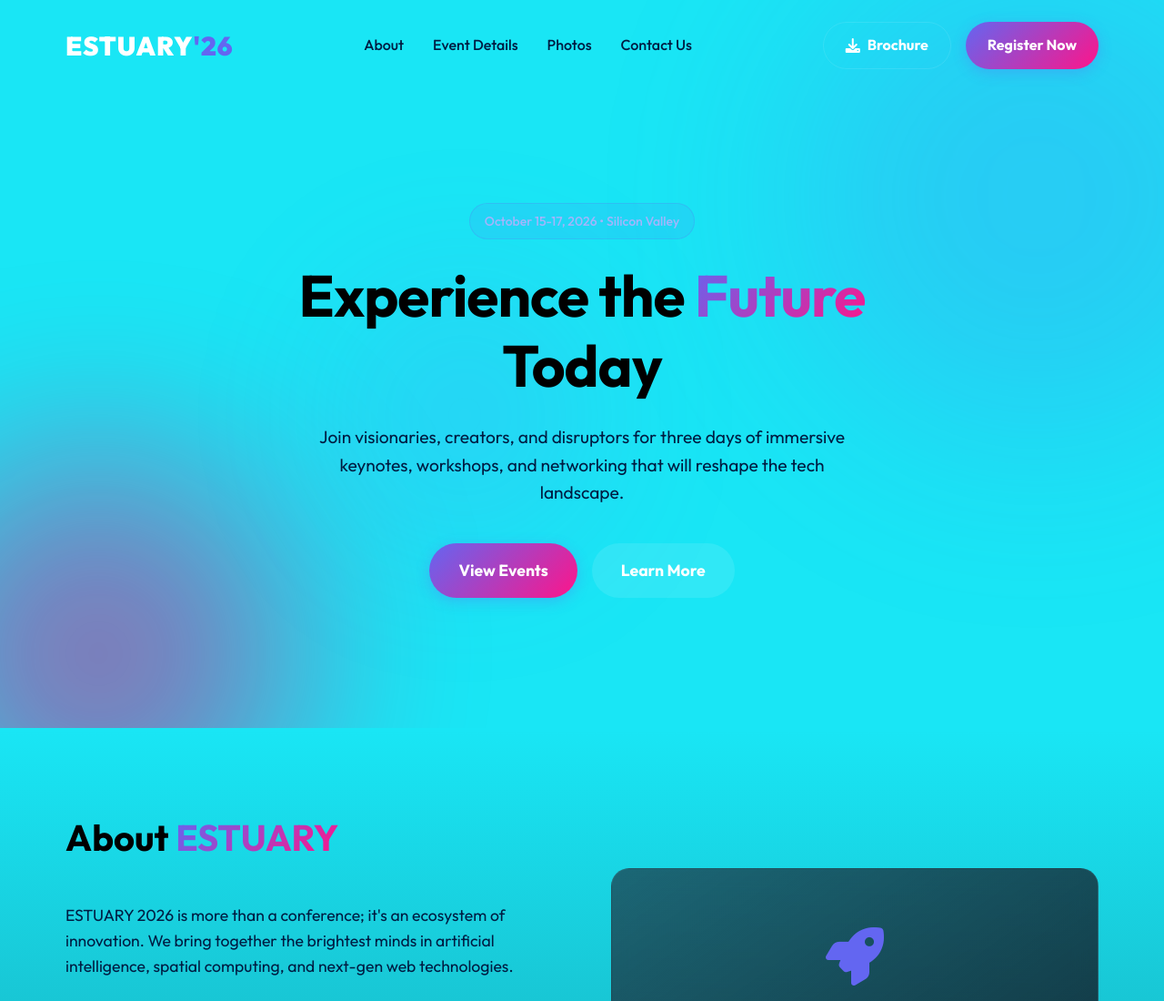
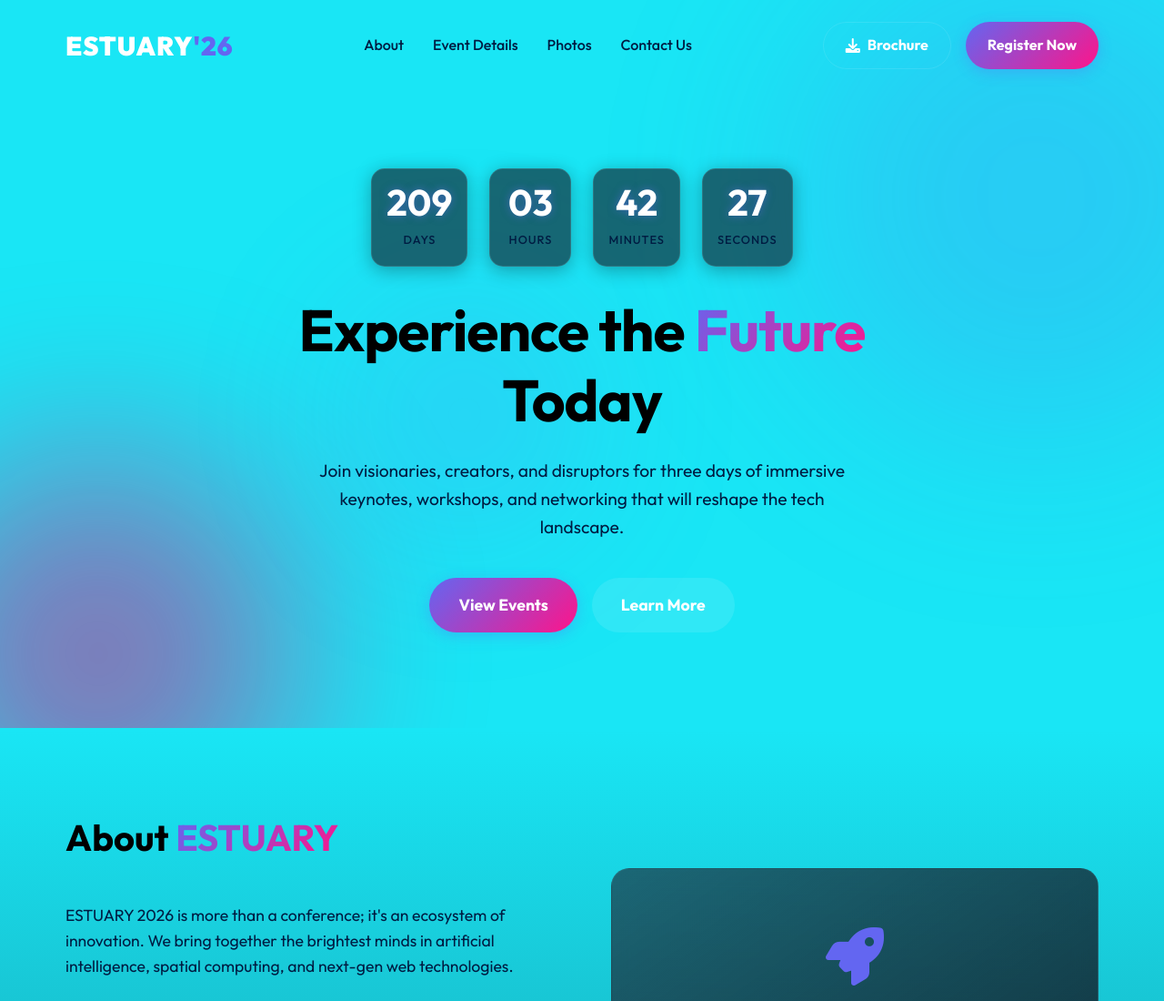
Before and after one commit to krishnakanthkve2017-tech/estuary2k26, a plain HTML site: page index.html in a window 1280 px wide. Shown: the top 1100 px of the page at 91% size. Drawn offline with Linux system fonts and the light colour scheme.

Commit message:
Replace hero badge with countdown timer

```diff
--- a/index.html
+++ b/index.html
@@ -36,7 +36,24 @@
     <!-- Hero Section -->
     <header class="hero" id="home">
         <div class="hero-content fade-in">
-            <div class="badge">October 15-17, 2026 • Silicon Valley</div>
+            <div class="countdown-timer" style="margin-bottom: 2rem;">
+                <div class="time-box">
+                    <span class="time-value" id="days">00</span>
+                    <span class="time-label">Days</span>
+                </div>
+                <div class="time-box">
+                    <span class="time-value" id="hours">00</span>
+                    <span class="time-label">Hours</span>
+                </div>
+                <div class="time-box">
+                    <span class="time-value" id="minutes">00</span>
+                    <span class="time-label">Minutes</span>
+                </div>
+                <div class="time-box">
+                    <span class="time-value" id="seconds">00</span>
+                    <span class="time-label">Seconds</span>
+                </div>
+            </div>
             <h1>Experience the <span class="gradient-text">Future</span> Today</h1>
             <p>Join visionaries, creators, and disruptors for three days of immersive keynotes, workshops, and
                 networking that will reshape the tech landscape.</p>
--- a/script.js
+++ b/script.js
@@ -162,3 +162,37 @@ document.querySelectorAll('a[href^="#"]').forEach(anchor => {
         }
     });
 });
+
+// Countdown Timer Logic
+const countdown = () => {
+    const eventDate = new Date('October 15, 2026 09:00:00').getTime();
+    const now = new Date().getTime();
+    const gap = eventDate - now;
+
+    if (gap > 0) {
+        const second = 1000;
+        const minute = second * 60;
+        const hour = minute * 60;
+        const day = hour * 24;
+
+        const d = Math.floor(gap / day);
+        const h = Math.floor((gap % day) / hour);
+        const m = Math.floor((gap % hour) / minute);
+        const s = Math.floor((gap % minute) / second);
+
+        const daysEl = document.getElementById('days');
+        const hoursEl = document.getElementById('hours');
+        const minutesEl = document.getElementById('minutes');
+        const secondsEl = document.getElementById('seconds');
+
+        if (daysEl && hoursEl && minutesEl && secondsEl) {
+            daysEl.innerText = d < 10 ? '0' + d : d;
+            hoursEl.innerText = h < 10 ? '0' + h : h;
+            minutesEl.innerText = m < 10 ? '0' + m : m;
+            secondsEl.innerText = s < 10 ? '0' + s : s;
+        }
+    }
+};
+
+setInterval(countdown, 1000);
+countdown();
--- a/styles.css
+++ b/styles.css
@@ -366,6 +366,49 @@ section {
     100% {
         transform: translate(-30px, -20px) scale(0.9);
     }
+}
+
+/* Countdown Timer */
+.countdown-timer {
+    display: flex;
+    justify-content: center;
+    gap: 1.5rem;
+}
+
+.time-box {
+    background: rgba(20, 20, 30, 0.6);
+    backdrop-filter: blur(10px);
+    border: 1px solid var(--border-color);
+    border-radius: 15px;
+    padding: 1rem;
+    min-width: 90px;
+    text-align: center;
+    box-shadow: 0 4px 20px rgba(0, 0, 0, 0.3);
+    transition: transform 0.3s ease, border-color 0.3s ease;
+}
+
+.time-box:hover {
+    transform: translateY(-5px);
+    border-color: var(--primary);
+    box-shadow: 0 10px 25px rgba(99, 102, 241, 0.2);
+}
+
+.time-value {
+    font-size: 2.5rem;
+    font-weight: 700;
+    color: white;
+    line-height: 1;
+    margin-bottom: 0.5rem;
+    display: block;
+    text-shadow: 0 0 10px rgba(99, 102, 241, 0.5);
+}
+
+.time-label {
+    font-size: 0.8rem;
+    color: var(--text-muted);
+    text-transform: uppercase;
+    letter-spacing: 1px;
+    font-weight: 500;
 }
 
 /* About Section */
```
